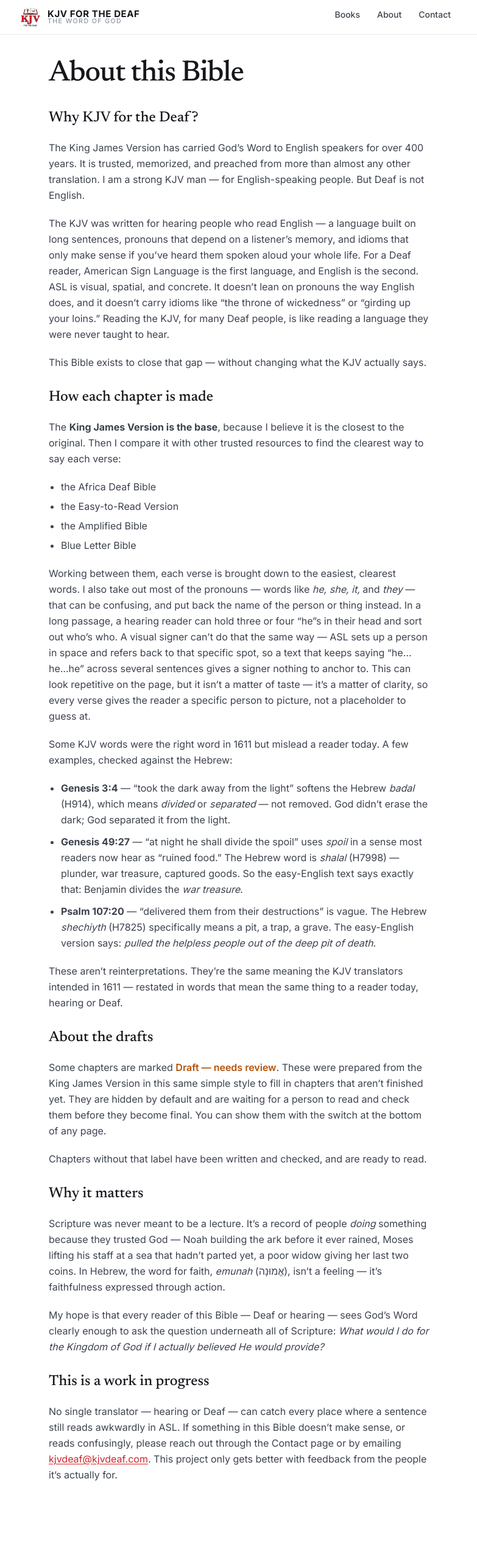
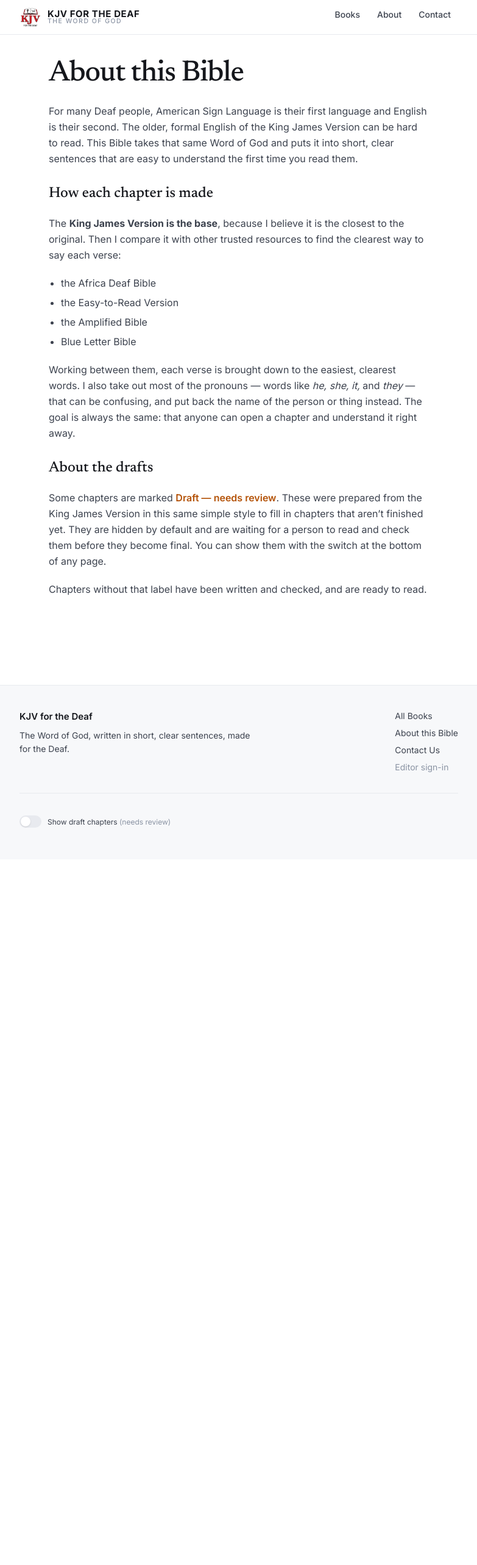
Before and after one commit to edesent/kjvdeaf, a Next.js app: page /about in a window 1280 px wide. Shown: the top 2566 px of the page at 61% size, without its empty margins (248-1031 px from the left). After the commit the page ends 1409 px from the top, so only its background shows below. Built offline with nearby package versions, Linux system fonts and the light colour scheme.

Commit message:
Revert About page back to its original pre-merge content

```diff
--- a/app/about/page.tsx
+++ b/app/about/page.tsx
@@ -2,7 +2,7 @@
 
 export const metadata: Metadata = {
   title: "About this Bible",
-  description: "Why this Bible exists, and how the simple-English text of KJV for the Deaf is prepared.",
+  description: "How the simple-English text of KJV for the Deaf is prepared.",
 };
 
 export default function AboutPage() {
@@ -13,30 +13,12 @@
       </h1>
 
       <div className="mt-6 space-y-5 text-[16px] leading-relaxed text-ink-soft">
-        <h2 className="pt-2 font-serif text-2xl font-medium text-ink">
-          Why KJV for the Deaf?
-        </h2>
         <p>
-          The King James Version has carried God&rsquo;s Word to English
-          speakers for over 400 years. It is trusted, memorized, and preached
-          from more than almost any other translation. I am a strong KJV man
-          &mdash; for English-speaking people. But Deaf is not English.
-        </p>
-        <p>
-          The KJV was written for hearing people who read English &mdash; a
-          language built on long sentences, pronouns that depend on a
-          listener&rsquo;s memory, and idioms that only make sense if
-          you&rsquo;ve heard them spoken aloud your whole life. For a Deaf
-          reader, American Sign Language is the first language, and English
-          is the second. ASL is visual, spatial, and concrete. It doesn&rsquo;t
-          lean on pronouns the way English does, and it doesn&rsquo;t carry
-          idioms like &ldquo;the throne of wickedness&rdquo; or &ldquo;girding
-          up your loins.&rdquo; Reading the KJV, for many Deaf people, is like
-          reading a language they were never taught to hear.
-        </p>
-        <p>
-          This Bible exists to close that gap &mdash; without changing what
-          the KJV actually says.
+          For many Deaf people, American Sign Language is their first language and
+          English is their second. The older, formal English of the King James
+          Version can be hard to read. This Bible takes that same Word of God and
+          puts it into short, clear sentences that are easy to understand the first
+          time you read them.
         </p>
 
         <h2 className="pt-2 font-serif text-2xl font-medium text-ink">
@@ -57,48 +39,8 @@
           Working between them, each verse is brought down to the easiest, clearest
           words. I also take out most of the pronouns — words like{" "}
           <em>he, she, it,</em> and <em>they</em> — that can be confusing, and put
-          back the name of the person or thing instead. In a long passage, a
-          hearing reader can hold three or four &ldquo;he&rdquo;s in their head and
-          sort out who&rsquo;s who. A visual signer can&rsquo;t do that the same
-          way — ASL sets up a person in space and refers back to that specific
-          spot, so a text that keeps saying &ldquo;he&hellip;he&hellip;he&rdquo;
-          across several sentences gives a signer nothing to anchor to. This can
-          look repetitive on the page, but it isn&rsquo;t a matter of taste —
-          it&rsquo;s a matter of clarity, so every verse gives the reader a
-          specific person to picture, not a placeholder to guess at.
-        </p>
-        <p>
-          Some KJV words were the right word in 1611 but mislead a reader today. A
-          few examples, checked against the Hebrew:
-        </p>
-        <ul className="ml-5 list-disc space-y-2.5">
-          <li>
-            <strong>Genesis 3:4</strong> &mdash; &ldquo;took the dark away
-            from the light&rdquo; softens the Hebrew <em>badal</em> (H914),
-            which means <em>divided</em> or <em>separated</em> &mdash; not
-            removed. God didn&rsquo;t erase the dark; God separated it from
-            the light.
-          </li>
-          <li>
-            <strong>Genesis 49:27</strong> &mdash; &ldquo;at night he shall
-            divide the spoil&rdquo; uses <em>spoil</em> in a sense most
-            readers now hear as &ldquo;ruined food.&rdquo; The Hebrew word is{" "}
-            <em>shalal</em> (H7998) &mdash; plunder, war treasure, captured
-            goods. So the easy-English text says exactly that: Benjamin
-            divides the <em>war treasure</em>.
-          </li>
-          <li>
-            <strong>Psalm 107:20</strong> &mdash; &ldquo;delivered them from
-            their destructions&rdquo; is vague. The Hebrew <em>shechiyth</em>{" "}
-            (H7825) specifically means a pit, a trap, a grave. The
-            easy-English version says: <em>pulled the helpless people out of
-            the deep pit of death</em>.
-          </li>
-        </ul>
-        <p>
-          These aren&rsquo;t reinterpretations. They&rsquo;re the same meaning
-          the KJV translators intended in 1611 &mdash; restated in words that
-          mean the same thing to a reader today, hearing or Deaf.
+          back the name of the person or thing instead. The goal is always the same:
+          that anyone can open a chapter and understand it right away.
         </p>
 
         <h2 className="pt-2 font-serif text-2xl font-medium text-ink">
@@ -116,43 +58,6 @@
           Chapters without that label have been written and checked, and are ready
           to read.
         </p>
-
-        <h2 className="pt-2 font-serif text-2xl font-medium text-ink">
-          Why it matters
-        </h2>
-        <p>
-          Scripture was never meant to be a lecture. It&rsquo;s a record of
-          people <em>doing</em> something because they trusted God &mdash;
-          Noah building the ark before it ever rained, Moses lifting his
-          staff at a sea that hadn&rsquo;t parted yet, a poor widow giving her
-          last two coins. In Hebrew, the word for faith, <em>emunah</em>{" "}
-          (אֱמוּנָה), isn&rsquo;t a feeling &mdash; it&rsquo;s faithfulness
-          expressed through action.
-        </p>
-        <p>
-          My hope is that every reader of this Bible &mdash; Deaf or hearing
-          &mdash; sees God&rsquo;s Word clearly enough to ask the question
-          underneath all of Scripture: <em>What would I do for the Kingdom of
-          God if I actually believed He would provide?</em>
-        </p>
-
-        <h2 className="pt-2 font-serif text-2xl font-medium text-ink">
-          This is a work in progress
-        </h2>
-        <p>
-          No single translator &mdash; hearing or Deaf &mdash; can catch every
-          place where a sentence still reads awkwardly in ASL. If something in
-          this Bible doesn&rsquo;t make sense, or reads confusingly, please
-          reach out through the Contact page or by emailing{" "}
-          <a
-            href="mailto:kjvdeaf@kjvdeaf.com"
-            className="text-accent underline underline-offset-2"
-          >
-            kjvdeaf@kjvdeaf.com
-          </a>
-          . This project only gets better with feedback from the people
-          it&rsquo;s actually for.
-        </p>
       </div>
     </div>
   );
```
